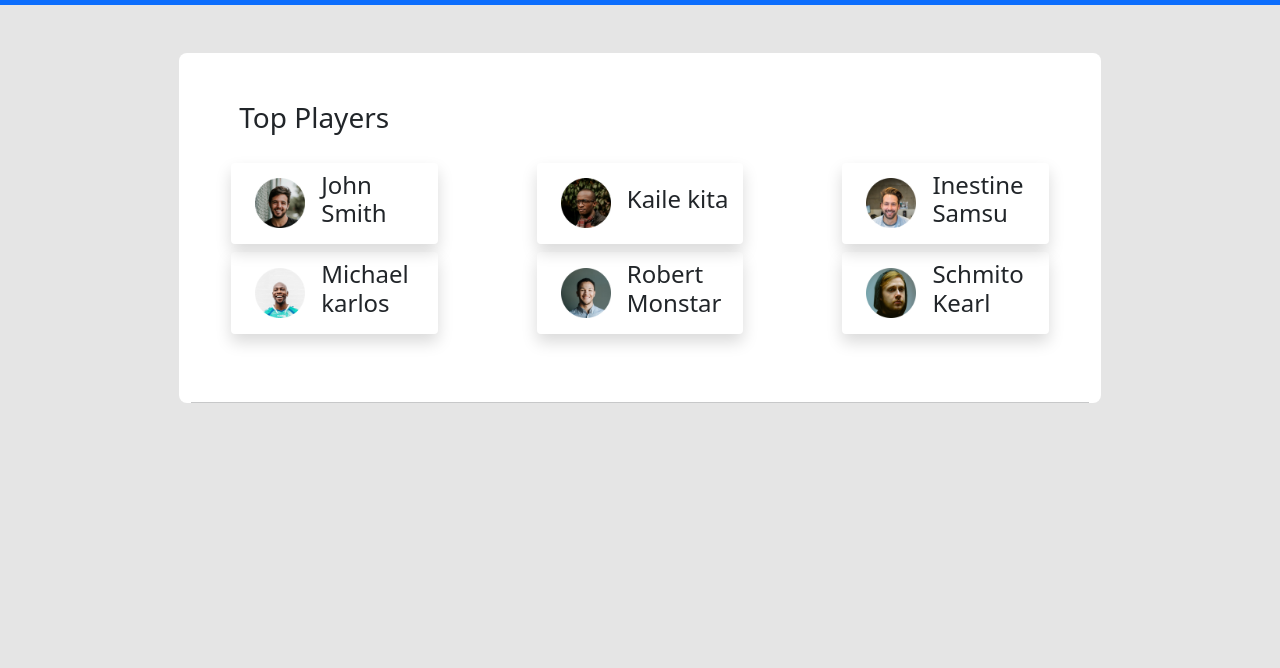
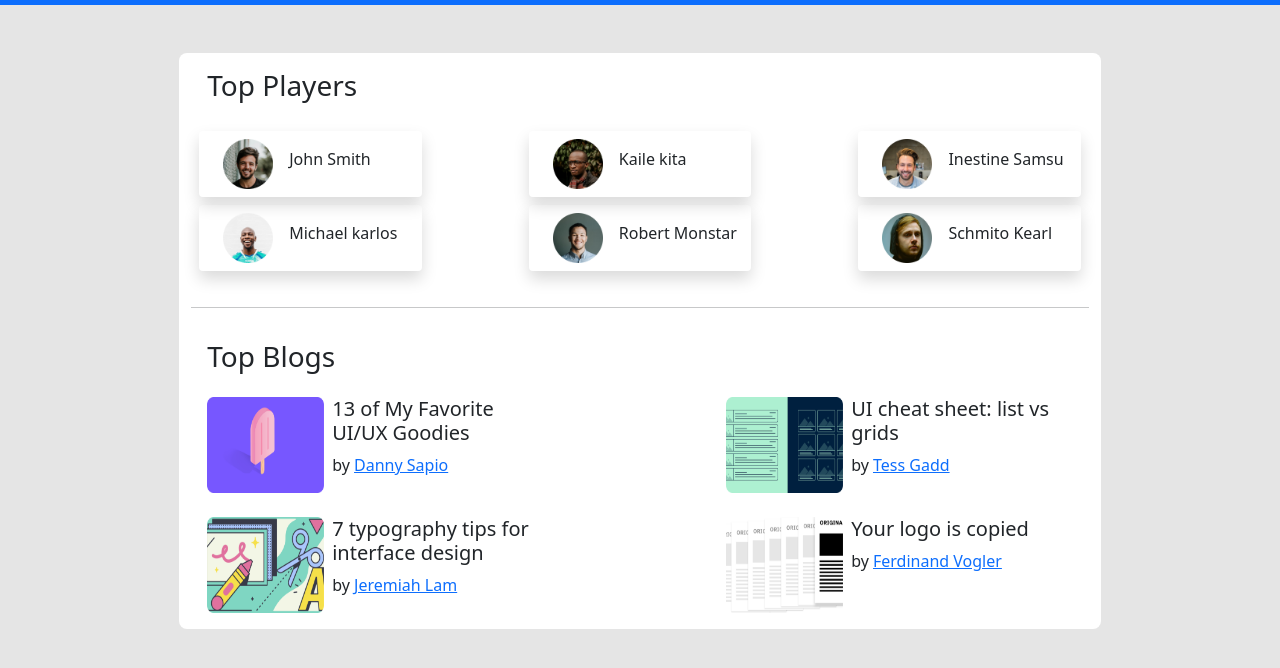
Before and after one commit to bayezidmir/bootstra5-practice, a plain HTML site: page Leader Board- Bootstrap/index.html in a window 1280 px wide. Shown: the part 78-746 px from the top of the page. Drawn offline with nearby package versions, Linux system fonts and the light colour scheme.

Commit message:
complete upto top blogs

```diff
--- a/Leader Board- Bootstrap/index.html
+++ b/Leader Board- Bootstrap/index.html
@@ -27,58 +27,6 @@
   </head>
   <body>
     <header>
-      <!-- <div class="navbar navbar-expand bg-primary">
-       <div class="container">
-        <div class="navbar-brand d-flex align-items-center">
-          <img src="./images/icons/logo.png" width="36px" alt="" class="img-fluid me-2"></img>
-          <h4 class="text-light">Idea</h4>
-
-        </div>
-        <ul class="navbar-nav ms-auto d-flex align-items-center">
-          <li class="nav-item"><a href="" class="nav-link">Home</a></li>
-          <li class="nav-item"><a href="" class="nav-link">About</a></li>
-          <li class="nav-item"><a href="" class="nav-link">Works</a></li>
-          <li class="nav-item"><a href="" class="nav-link"><img src="./images/icons/profile.png" width="51" class="img-fluid"></a></li>
-        </ul>
-       </div>
-      </div> -->
-<!--
-      <nav  class="navbar navbar-expand bg-dark">
-        <div class="container">
-          <button
-            class="navbar-toggler"
-            type="button"
-            data-bs-toggle="collapse"
-            data-bs-target="#navbarTogglerDemo01"
-            aria-controls="navbarTogglerDemo01"
-            aria-expanded="false"
-            aria-label="Toggle navigation"
-          >
-            <span class="navbar-toggler-icon"></span>
-          </button>
-          <div class="collapse navbar-collapse" id="navbarTogglerDemo01">
-            <a class="navbar-brand" href="#">
-              <div class="navbar-brand d-flex align-items-center">
-                <img src="./images/icons/logo.png" width="36px" alt="" class="img-fluid me-2"></img>
-                <h4 class="text-light">Idea</h4>
-              </div>
-            </a>
-            <ul class="navbar-nav ms-auto mb-2 mb-lg-0 d-flex align-items-center">
-              <li class="nav-item">
-                <a class="nav-link active" aria-current="page" href="#">Home</a>
-              </li>
-              <li class="nav-item">
-                <a class="nav-link" href="#">About</a>
-              </li>
-              <li class="nav-item">
-                <a class="nav-link">Work</a>
-              </li>
-              <li class="nav-item"><a href="" class="nav-link"><img src="./images/icons/profile.png" width="51" class="img-fluid"></a></li>
-            </ul>
-          </div>
-        </div>
-      </nav> -->
-
       <nav class="navbar navbar-expand-lg navbar-light bg-primary">
         <div class="container navigation-bar">
           <button
@@ -109,44 +57,84 @@
       </nav>
     </header>
 
+
+    <main>
       <!-- Top Player and Blogs -->
     <section id="top-player-blogs" class="my-5 container">
 
       <!-- Top Players -->
-      <div class="top-players p-5">
-        <h3>Top Players</h3>
+        <div class="top-players p-3">
+          <h3 class="section-title">Top Players</h3>
           <div class="row justify-content-between pt-3">
             <div class="col-sm-12 col-md-5 col-lg-3 m-1 p-2 d-flex align-items-center shadow rounded">
               <img src="./images/players/player-1.png" height="50px" alt="" class="px-3">
-            <h4>John Smith</h4>
+              <h6>John Smith</h6>
             </div>
             <div class="col-sm-12 col-md-5 col-lg-3 m-1 p-2 d-flex align-items-center shadow  rounded">
               <img src="./images/players/player-2.png" height="50px" alt="" class="px-3">
-            <h4>Kaile kita</h4>
+              <h6>Kaile kita</h6>
             </div>
             <div class="col-sm-12 col-md-5 col-lg-3 m-1 p-2 d-flex align-items-center shadow  rounded">
               <img src="./images/players/player-3.png" height="50px" alt="" class="px-3">
-            <h4>Inestine Samsu</h4>
+              <h6>Inestine Samsu</h6>
             </div>
             <div class="col-sm-12 col-md-5 col-lg-3 m-1 p-2 d-flex align-items-center shadow  rounded">
               <img src="./images/players/player-4.png" height="50px" alt="" class="px-3">
-            <h4>Michael karlos</h4>
+              <h6>Michael karlos</h6>
             </div>
             <div class="col-sm-12 col-md-5 col-lg-3 m-1 p-2 d-flex align-items-center shadow  rounded">
               <img src="./images/players/player-5.png" height="50px" alt="" class="px-3">
-            <h4>Robert Monstar</h4>
+              <h6>Robert Monstar</h6>
             </div>
             <div class="col-sm-12 col-md-5 col-lg-3 m-1 p-2 d-flex align-items-center shadow  rounded">
               <img src="./images/players/player-6.png" height="50px" alt="" class="px-3">
-            <h4>Schmito Kearl</h4>
+              <h6>Schmito Kearl</h6>
             </div>
           </div>
         </div>
         <hr>
+
         <!-- Top-blogs -->
-
+        <div class="top-blogs p-3">
+          <h3 class="section-title">Top Blogs</h3>
+          <div class="row g-4 pt-3 justify-content-between">
+            <div class="col-lg-5 d-flex">
+              <img src="./images/blogs/blog-1.png" width="117px" class="img-fluid" alt="">
+              <div class="blog-detail ms-2">
+                <h5>13 of My Favorite
+                  UI/UX Goodies</h5>
+                <p>by <a href="">Danny Sapio</a></p>
+              </div>
+            </div>
+            <div class="col-lg-5 d-flex">
+              <img src="./images/blogs/blog-2.png" width="117px" class="img-fluid" alt="">
+              <div class="blog-detail ms-2">
+                <h5>UI cheat sheet:
+                  list vs grids</h5>
+                <p>by <a href="">Tess Gadd</a></p>
+              </div>
+            </div>
+            <div class="col-lg-5 d-flex">
+              <img src="./images/blogs/blog-3.png" width="117px" class="img-fluid" alt="">
+              <div class="blog-detail ms-2">
+                <h5>7 typography tips
+                  for interface design</h5>
+                <p>by <a href="">Jeremiah Lam</a></p>
+              </div>
+            </div>
+            <div class="col-lg-5 d-flex">
+              <img src="./images/blogs/blog-4.png" width="117px" class="img-fluid" alt="">
+              <div class="blog-detail ms-2">
+                <h5>Your logo is
+                  copied</h5>
+                <p>by <a href="">Ferdinand Vogler</a></p>
+              </div>
+            </div>
+          </div>
+        </div>
 
       </section>
+    </main>
     <!-- Bootstrap JavaScript Libraries -->
     <script
       src="https://cdn.jsdelivr.net/npm/@popperjs/core@2.9.2/dist/umd/popper.min.js"
```
Lines whose indentation alone changed are shown as unchanged.
